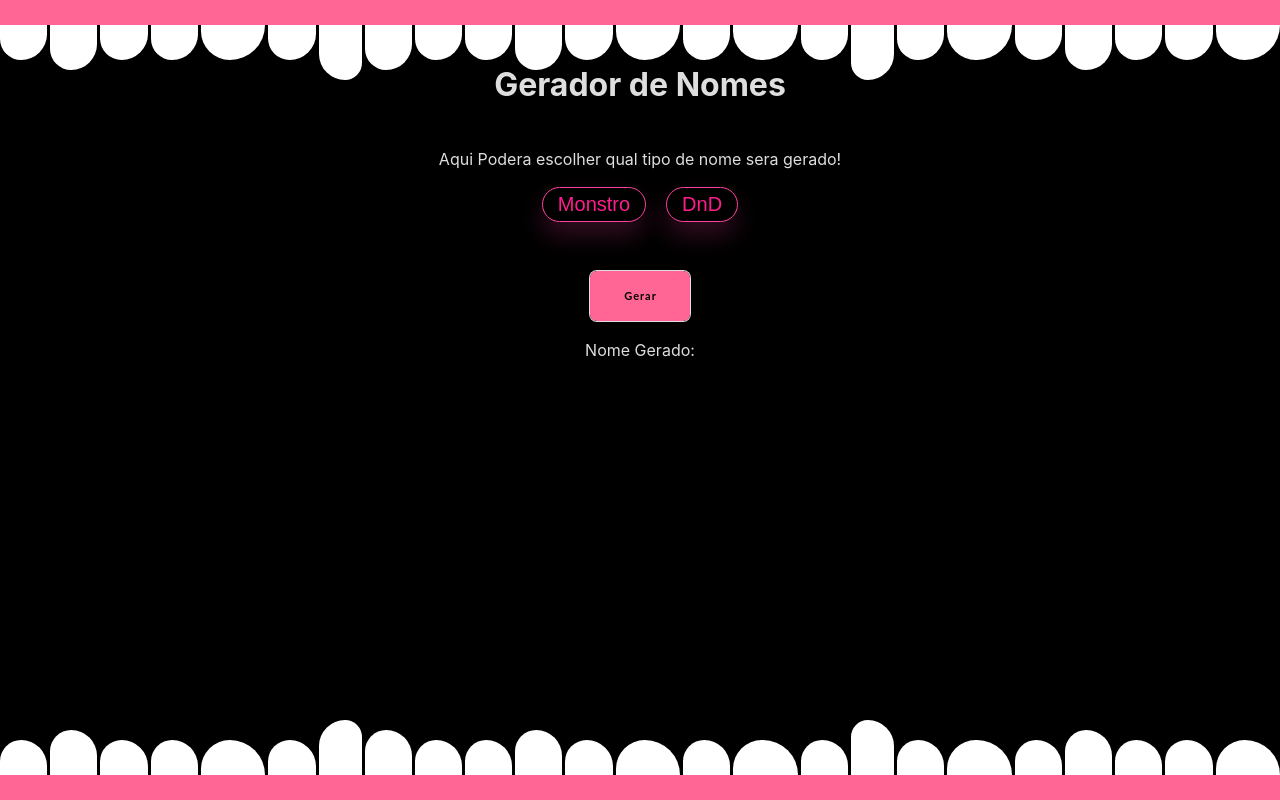
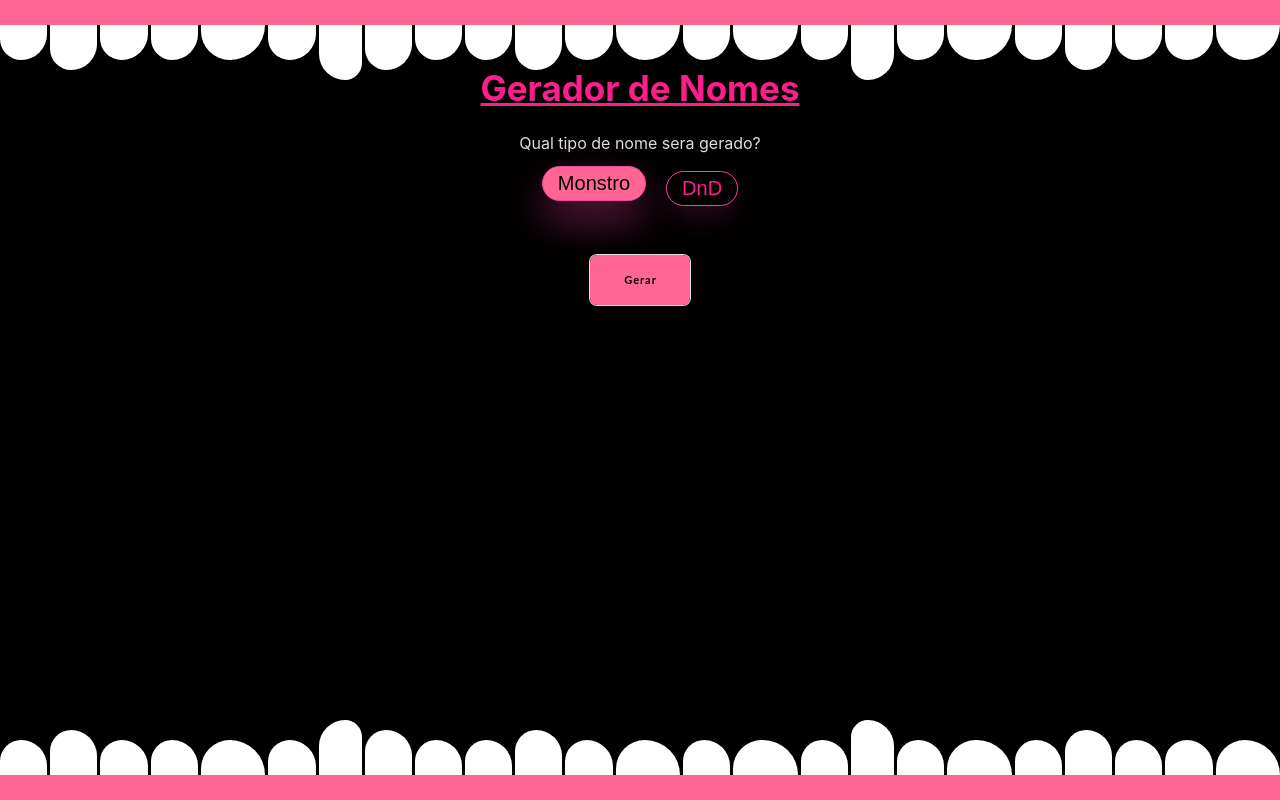
Before and after one commit to Jorge-Rodrigo/name-generator, a React (Vite) app: page / in a window 1280 px wide. Built offline with nearby package versions, Linux system fonts and the light colour scheme; grey boxes are pictures that could not be loaded.

Commit message:
feat:button generate && title

```diff
--- a/src/App.tsx
+++ b/src/App.tsx
@@ -52,13 +52,19 @@ function App() {
 
       <AppStyle>
         <h1 className="title">Gerador de Nomes</h1>
-        <p>Aqui Podera escolher qual tipo de nome sera gerado!</p>
+        <p>Qual tipo de nome sera gerado?</p>
 
         <div className="select-div">
-          <button onClick={() => setType("rpg")} className="select">
+          <button
+            onClick={() => setType("rpg")}
+            className={type === "rpg" ? "selected" : "select"}
+          >
             Monstro
           </button>
-          <button onClick={() => setType("DnD")} className="select">
+          <button
+            onClick={() => setType("DnD")}
+            className={type === "DnD" ? "selected" : "select"}
+          >
             DnD
           </button>
         </div>
@@ -74,8 +80,11 @@ function App() {
             Gerar
           </button>
         </div>
-        <p>Nome Gerado:</p>
-        <p>{name}</p>
+        {name != "" && (
+          <p className="name">
+            Nome Gerado: <span>{name}</span>
+          </p>
+        )}
       </AppStyle>
       <div className="mounth-down">
         <div className="tooth-2"></div>
--- a/src/styles/app.style.ts
+++ b/src/styles/app.style.ts
@@ -51,6 +51,15 @@ const moveMounthDown = keyframes`
 
 `;
 
+const fadeIn = keyframes`
+  from {
+    opacity: 0;
+  }
+  to {
+    opacity: 1;
+  }
+`;
+
 export const AppStyle = styled.div`
   display: flex;
   justify-content: center;
@@ -58,13 +67,31 @@ export const AppStyle = styled.div`
   flex-wrap: nowrap;
   flex-direction: column;
   margin-top: 40px;
+  h1 {
+    margin-bottom: 0;
+    color: #fe1d8d;
+    text-decoration: underline;
+    font-size: 35px;
+    margin-top: 22px;
+  }
   .select-div {
     display: flex;
     gap: 20px;
+    .selected {
+      box-shadow: -1px 20px 40px -1px rgba(251, 66, 158, 0.4);
+      transform: translateY(-5px);
+      background-color: #ff6695;
+      color: #000;
+      border: 1px solid #fb429e;
+      border-radius: 18px;
+      padding: 5px 15px;
+      font-size: 20px;
+      cursor: pointer;
+    }
     .select {
       color: #fe1d8d;
       background-color: #000;
-      box-shadow: -1px 13px 26px -1px rgba(251, 66, 158, 0.22);
+      box-shadow: -1px 13px 26px -1px rgba(251, 66, 158, 0.15);
       border: 1px solid #fb429e;
       border-radius: 18px;
       padding: 5px 15px;
@@ -79,7 +106,19 @@ export const AppStyle = styled.div`
       }
     }
   }
+  .name {
+    font-size: 20px;
+    border: 2px solid #fb429e;
 
+    border-radius: 8px;
+    padding: 3px 15px;
+    span {
+      color: #fe1d8d;
+      font-weight: 700;
+      margin-left: 5px;
+    }
+    animation: ${fadeIn} 1s ease-in-out;
+  }
   .button-container-1 {
     position: relative;
     width: 100px;
```
